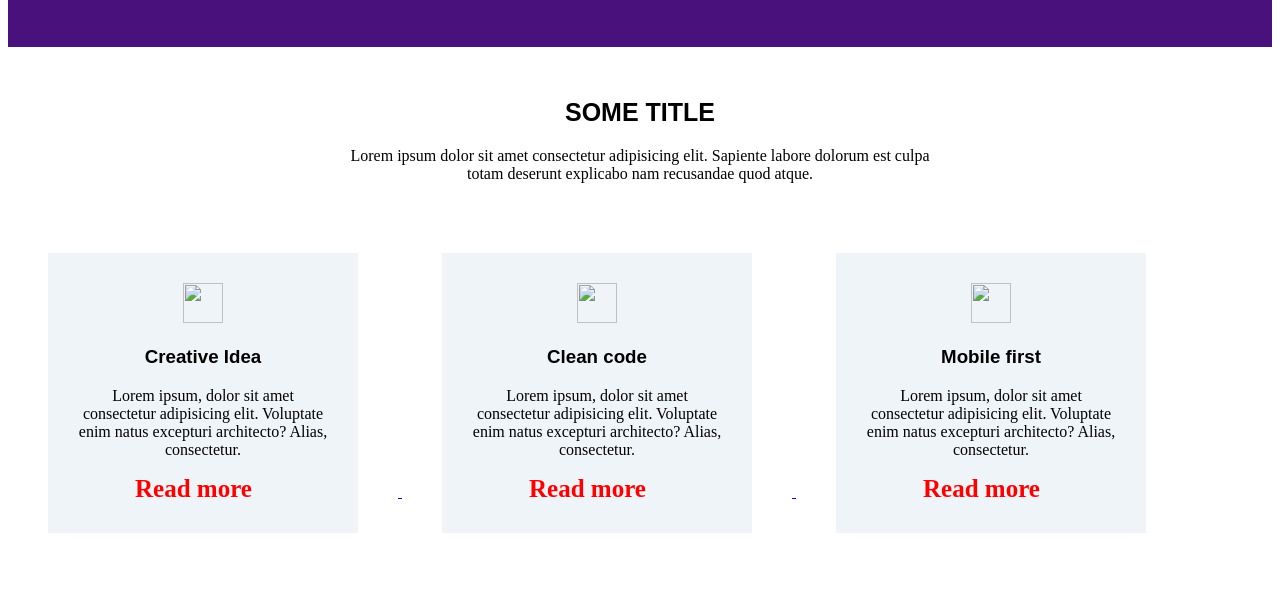
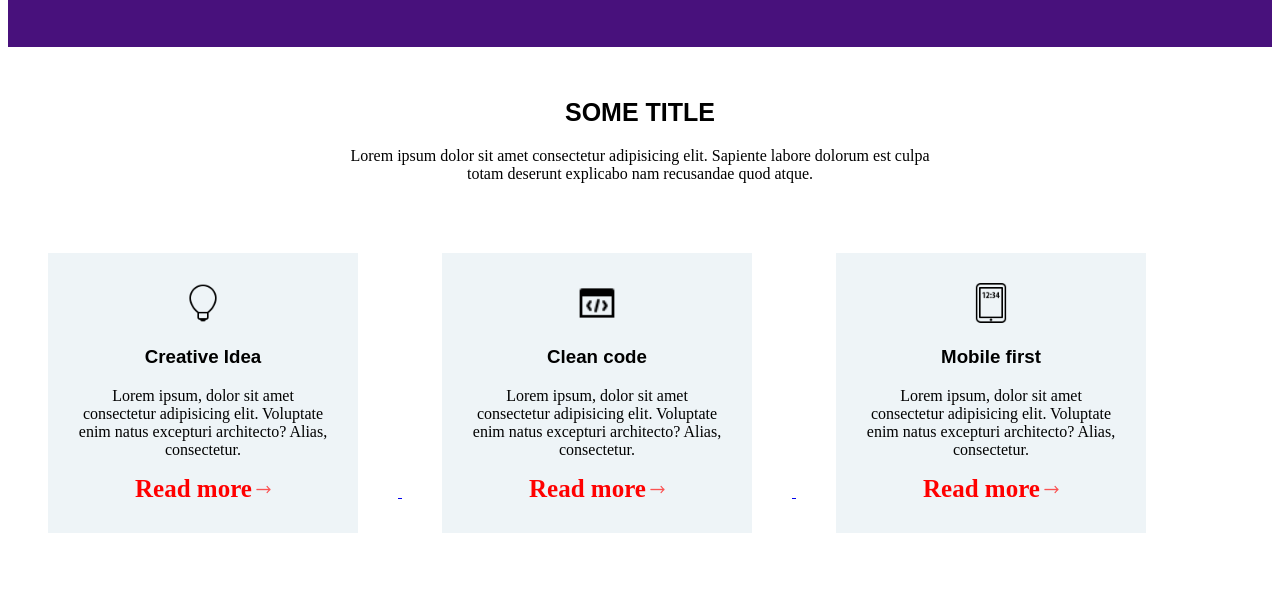
Before and after one commit to Nesa65/Beauty-page-, a plain HTML site: page index.html in a window 1280 px wide. Shown: the part 195-800 px from the top of the page. Drawn offline with Linux system fonts and the light colour scheme; the site is published under a folder, as on GitHub Pages, so addresses that start at the root find nothing.

Commit message:
new picures are added

```diff
--- a/index.html
+++ b/index.html
@@ -30,39 +30,39 @@
 
     <a href="#heading" class="box3" >
         <div class="part1">
-            <img class="_pic"src="/image/lamp.png" alt="">
+            <img class="_pic"src="image/lamp.png" alt="">
             <h3>Creative Idea</h3>
             <p>Lorem ipsum, dolor sit amet consectetur adipisicing elit.
                 Voluptate enim natus excepturi architecto? Alias, consectetur.
             </p>
             <span>Read more</span>
-            <img class="arrow" src="/image/arrow.png" alt="">
+            <img class="arrow" src="image/arrow.png" alt="">
 
         </div>
     </a>
 
     <a href="#heading" class="box3" >
         <div class="part1">
-            <img class="_pic" src="/image/code.png" alt="" class="">
+            <img class="_pic" src="image/code.png" alt="" class="">
             <h3>Clean code</h3>
             <p>Lorem ipsum, dolor sit amet consectetur adipisicing elit.
                 Voluptate enim natus excepturi architecto? Alias, consectetur.
             </p>
             <span>Read more</span>
-            <img class="arrow" src="/image/arrow.png" alt="">
+            <img class="arrow" src="image/arrow.png" alt="">
 
         </div>
     </a>
 
     <a href="#heading" class="box3" >
         <div class="part1">
-            <img class= "_pic"src="/image/mobile.png" alt="">
+            <img class= "_pic"src="image/mobile.png" alt="">
             <h3>Mobile first</h3>
             <p>Lorem ipsum, dolor sit amet consectetur adipisicing elit.
                 Voluptate enim natus excepturi architecto? Alias, consectetur.
             </p>
             <span>Read more</span>
-            <img class="arrow" src="/image/arrow.png" alt="">
+            <img class="arrow" src="image/arrow.png" alt="">
 
         </div>
     </a>
```
